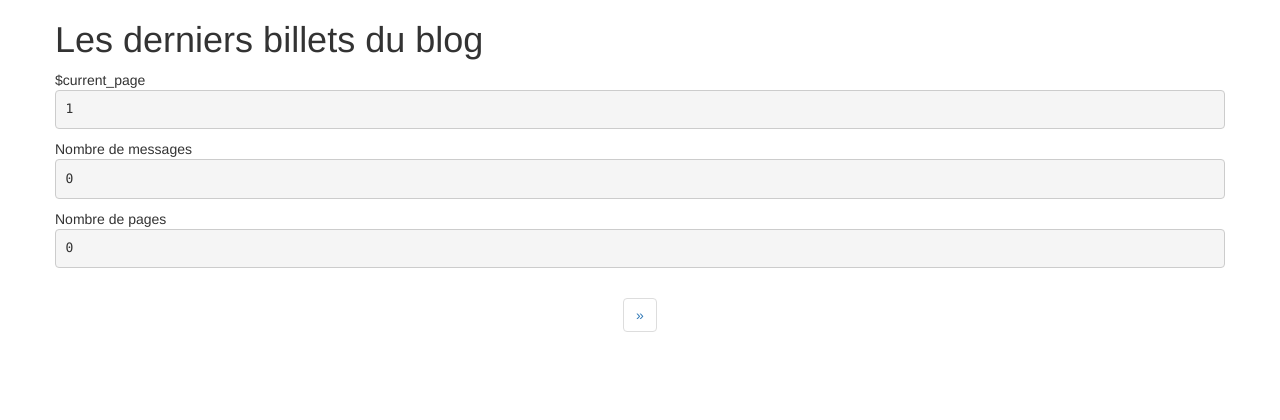
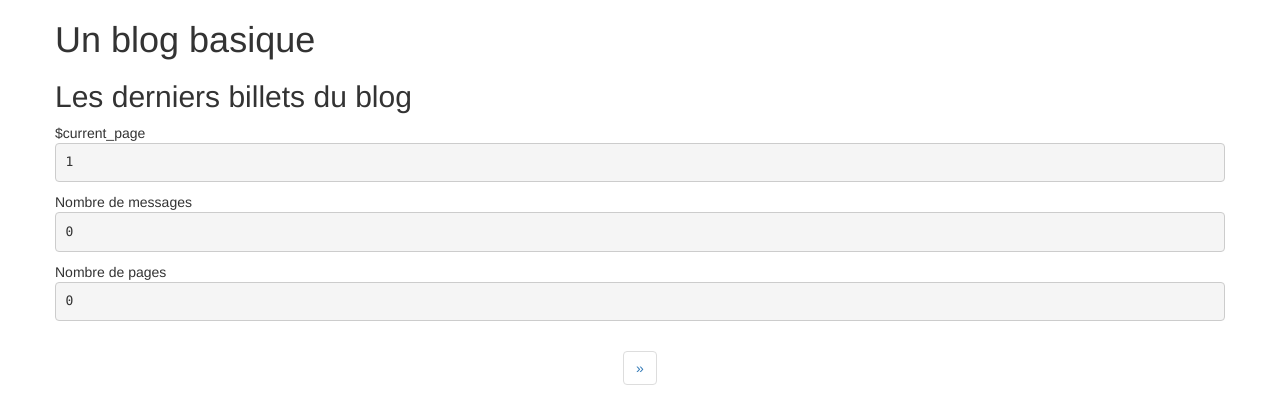
Before and after one commit to ChristopheMalo/Mini-blog, a PHP site: page /index.php in a window 1280 px wide. Shown: the top 420 px of the page. Run offline with PHP 8.4, Linux system fonts and the light colour scheme; data that the repository does not hold is empty.

Commit message:
Réorganise les titres de la page index

```diff
--- a/index.php
+++ b/index.php
@@ -9,8 +9,8 @@
     </head>
     <body>
         <div class="container">
-            <h1 class="row">Les derniers billets du blog</h1>
-
+            <h1 class="row">Un blog basique</h1>
+            <h2 class="row">Les derniers billets du blog</h2>
             <!-- Afficher les messages par page -->
             <section class="row">
                 <?php
```
